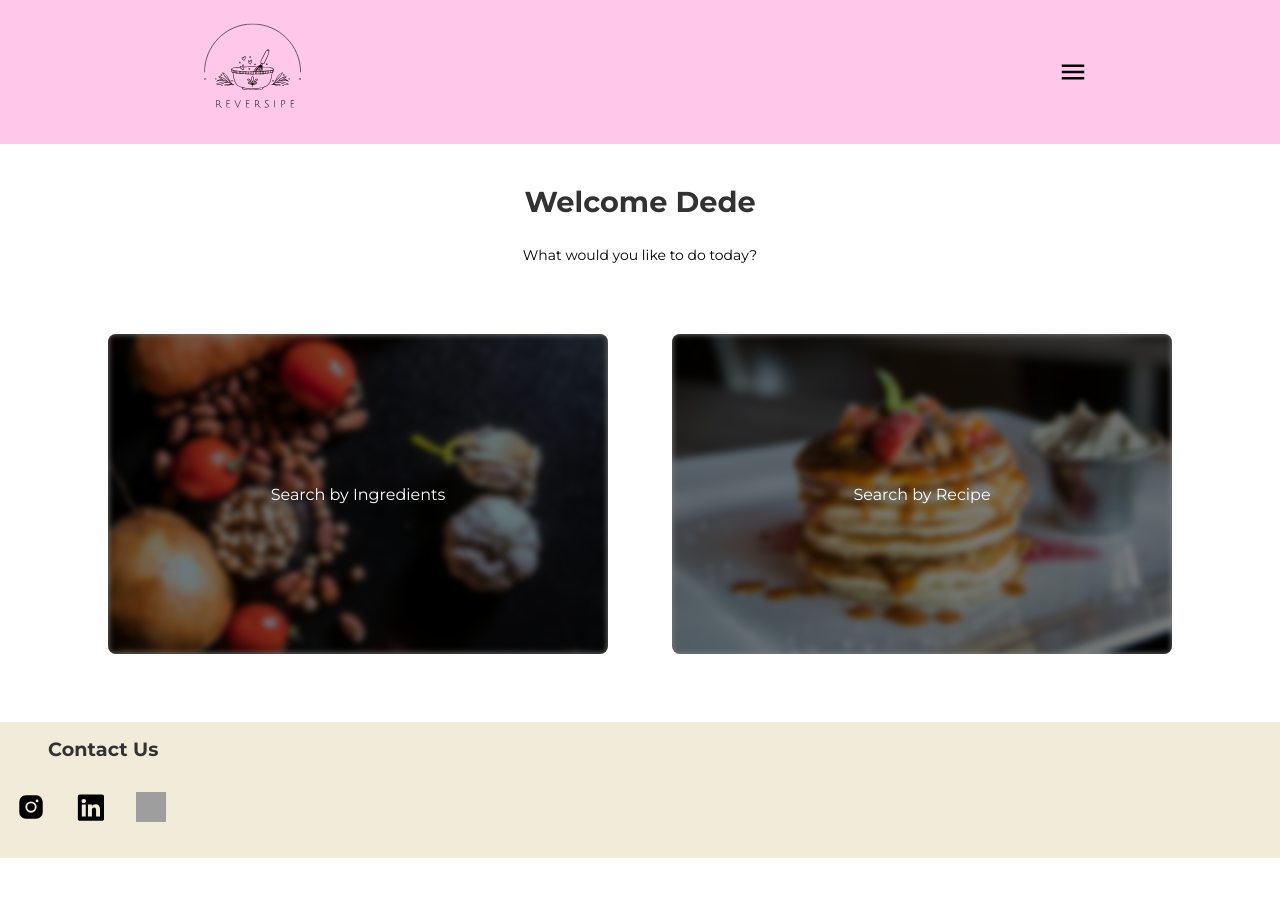
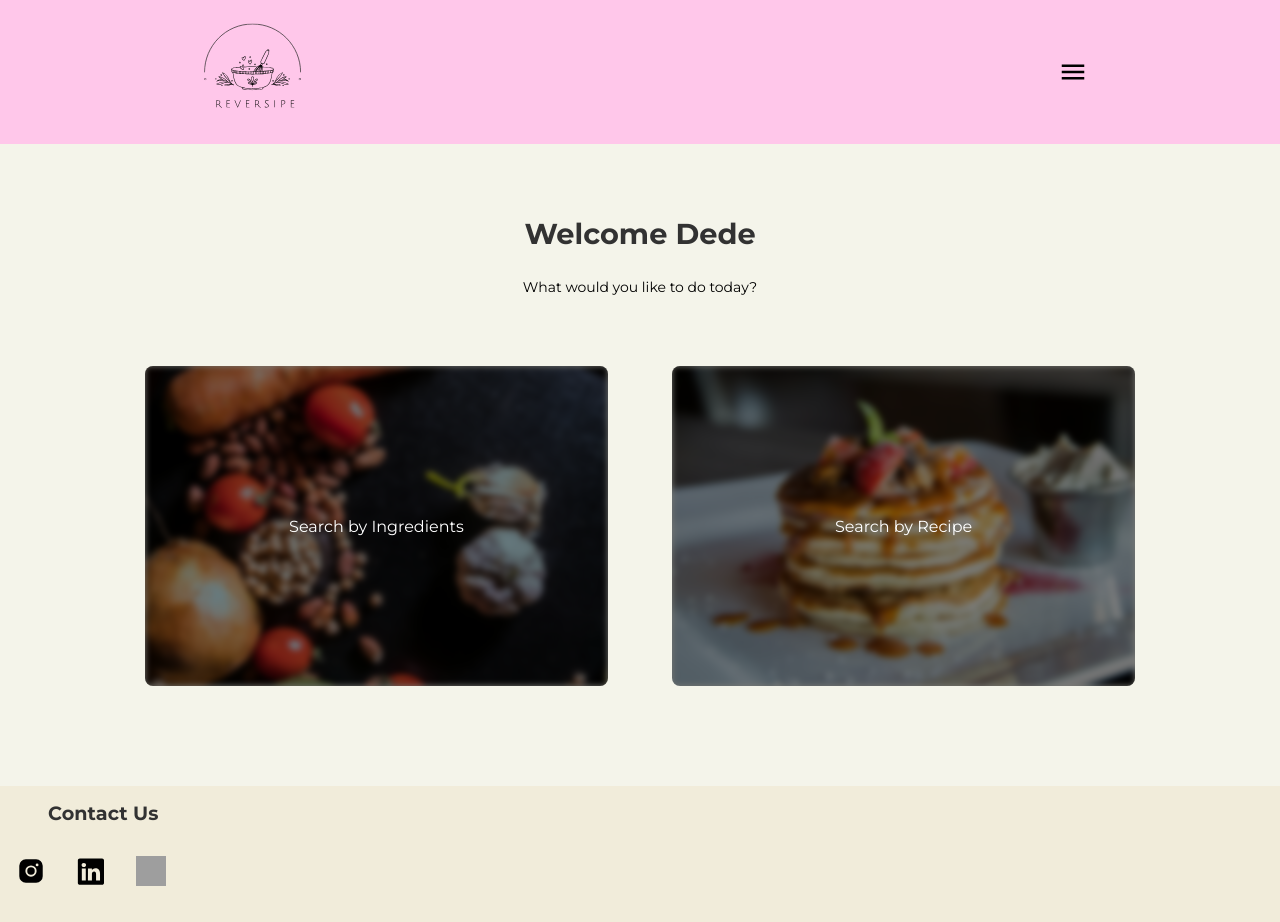
Before and after one commit to Dedeemiko/Reversipe, a React (Vite) app: page / in a window 1280 px wide. Before the commit the page ends 858 px from the top, so only its background shows below. Built offline with nearby package versions, Linux system fonts and the light colour scheme; grey boxes are pictures that could not be loaded.

Commit message:
Add  styling for App.jsx

```diff
--- a/src/App.scss
+++ b/src/App.scss
@@ -1,6 +1,27 @@
-// main {
-// 	height: 62vh;
-// }
-#root {
-	font-weight: 400;
+@use "./styles/partials/variables" as *;
+@use "./styles/partials/mixins" as *;
+
+.App {
+	display: flex;
+	flex-direction: column;
+	height: 100vh;
 }
+
+header,
+footer {
+	flex-shrink: 0;
+}
+
+main {
+	flex-grow: 1;
+	display: flex;
+	flex-direction: column;
+	align-items: center;
+	justify-content: center;
+	padding: 1rem;
+	background-color: $primary-background-color;
+
+	@include desktop {
+		padding: 2rem 8rem;
+	}
+}
```
